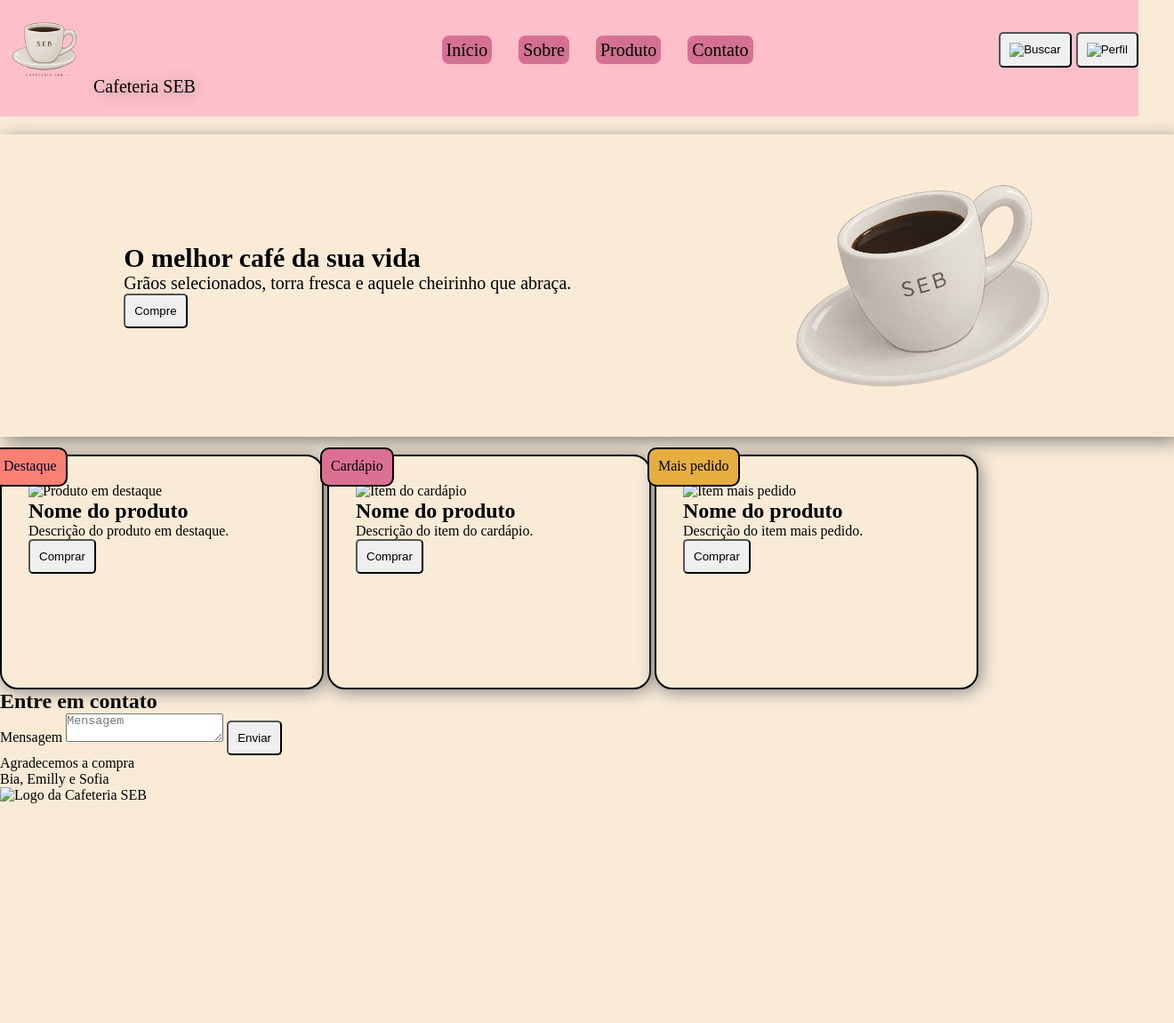
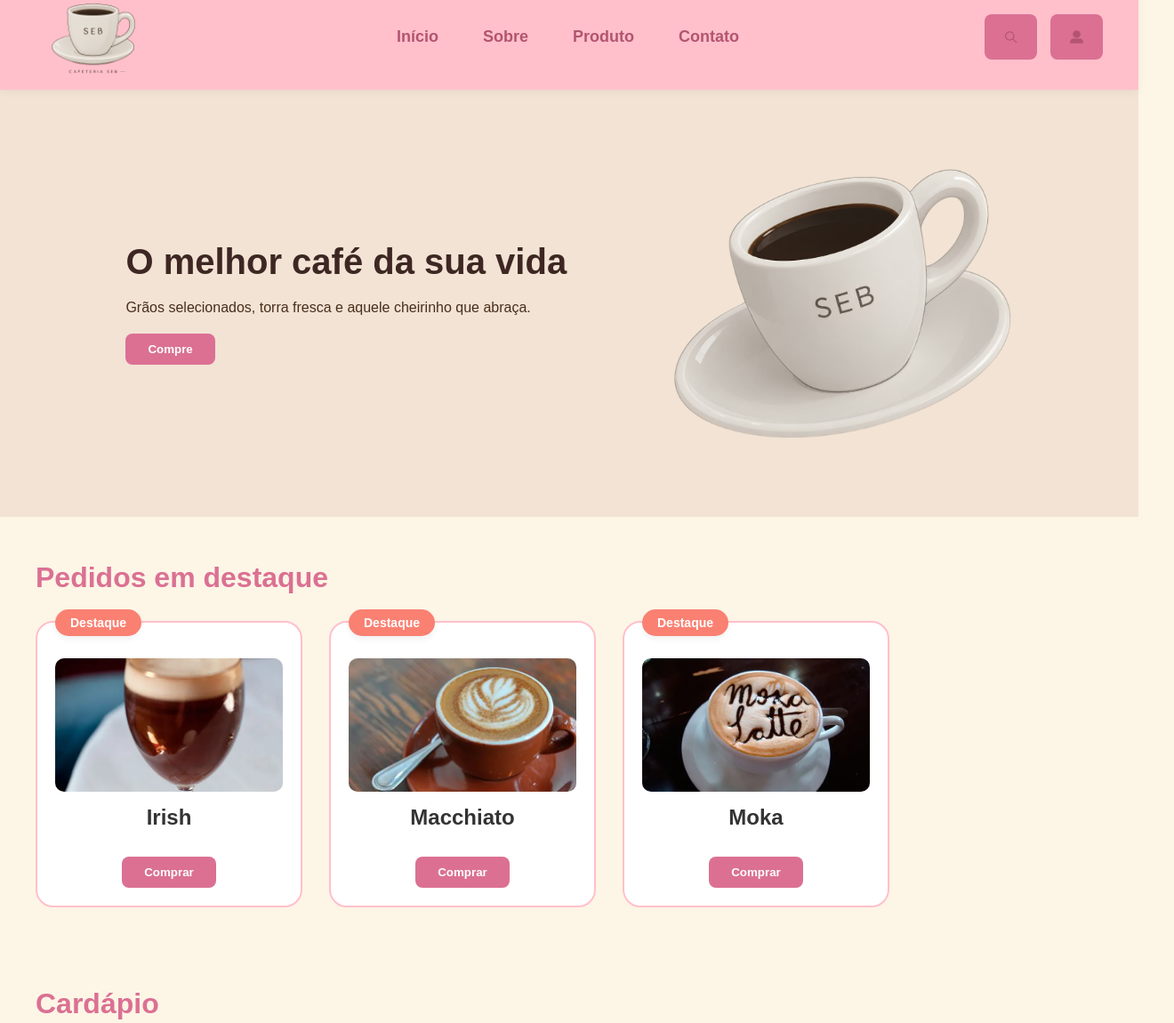
Before and after one commit to beatrzii-aa/projeto-romerito-cafeteria, a plain HTML site: page index.html in a window 1280 px wide. Shown: the part 19-1169 px from the top of the page at 89% size, 1320 px wide, since content can reach past the window. Before the commit the page ends 922 px from the top, so only its background shows below. Drawn offline with Linux system fonts and the light colour scheme.

Commit message:
git commit

```diff
--- a/index.html
+++ b/index.html
@@ -10,7 +10,7 @@
 
 <header class="cabecalho">
     <div>
-        <img src="foto_logo.png" alt="Logo da Cafeteria SEB" class="img__nav_bar"> Cafeteria SEB
+        <img src="foto_logo.png" alt="Logo da Cafeteria SEB" class="img__nav_bar">
     </div>
   <nav class="navbar">
     <ul>
@@ -21,14 +21,14 @@
     </ul>
   </nav>
   <div>
-    <button type="button" class="btn"><img src="" alt="Buscar"></button>
-    <button type="button" class="btn"><img src="" alt="Perfil"></button>
+    <button type="button" class="btn"><img src="foto_lupa.png" alt="Buscar"></button>
+    <button type="button" class="btn"><img src="foto_avatar.png" alt="Buscar"></button>
   </div>
 </header>
 
 <main>
   <section class="hero">
-    <div>
+    <div class="hero-texto">
       <h1>O melhor café da sua vida</h1>
       <p>Grãos selecionados, torra fresca e aquele cheirinho que abraça.</p>
       <button type="button" class="btn">Compre</button>
@@ -36,15 +36,40 @@
     <img src="foto_hero.png" alt="Xícara de café SEB" class="img__hero">
   </section>
 
-  <section>
+  <section class="secao-produtos">
+    <h2 class="titulo-secao">Pedidos em destaque</h2>
+
+    <div class="produtos-grid">
       <article class="card">
         <span class="badge badge--destaque">Destaque</span>
-      <img src="destaque.jpg" alt="Produto em destaque">
-      <h2>Nome do produto</h2>
-      <p>Descrição do produto em destaque.</p>
+        <img src="cafe-irish.webp" alt="Produto em destaque">
+        <h2>Irish</h2>
+        <p></p>
         <button type="button" class="btn">Comprar</button>
       </article>
 
+      <article class="card">
+        <span class="badge badge--destaque">Destaque</span>
+        <img src="cafe-macchiato.webp" alt="Produto em destaque 2">
+        <h2>Macchiato</h2>
+        <p></p>
+        <button type="button" class="btn">Comprar</button>
+      </article>
+
+      <article class="card">
+        <span class="badge badge--destaque">Destaque</span>
+        <img src="cafe-moka.webp" alt="Produto em destaque 3">
+        <h2>Moka</h2>
+        <p></p>
+        <button type="button" class="btn">Comprar</button>
+      </article>
+    </div>
+  </section>
+
+  <section class="secao-produtos">
+    <h2 class="titulo-secao">Cardápio</h2>
+
+    <div class="produtos-grid">
       <article class="card">
         <span class="badge badge--cardapio">Cardápio</span>
         <img src="cardapio.jpg" alt="Item do cardápio">
@@ -54,12 +79,51 @@
       </article>
 
       <article class="card">
+        <span class="badge badge--cardapio">Cardápio</span>
+        <img src="cardapio.jpg" alt="Item do cardápio 2">
+        <h2>Nome do produto 2</h2>
+        <p>Descrição do item do cardápio.</p>
+        <button type="button" class="btn">Comprar</button>
+      </article>
+
+      <article class="card">
+        <span class="badge badge--cardapio">Cardápio</span>
+        <img src="cardapio.jpg" alt="Item do cardápio 2">
+        <h2>Nome do produto 2</h2>
+        <p>Descrição do item do cardápio.</p>
+        <button type="button" class="btn">Comprar</button>
+      </article>
+    </div>
+  </section>
+
+  <section class="secao-produtos">
+    <h2 class="titulo-secao">Mais pedidos</h2>
+
+    <div class="produtos-grid">
+      <article class="card">
         <span class="badge badge--mais_pedido">Mais pedido</span>
         <img src="" alt="Item mais pedido">
         <h2>Nome do produto</h2>
         <p>Descrição do item mais pedido.</p>
         <button type="button" class="btn">Comprar</button>
       </article>
+
+      <article class="card">
+        <span class="badge badge--mais_pedido">Mais pedido</span>
+        <img src="" alt="Item mais pedido 2">
+        <h2>Nome do produto 2</h2>
+        <p>Descrição do item mais pedido.</p>
+        <button type="button" class="btn">Comprar</button>
+      </article>
+
+      <article class="card">
+        <span class="badge badge--mais_pedido">Mais pedido</span>
+        <img src="" alt="Item mais pedido 2">
+        <h2>Nome do produto 2</h2>
+        <p>Descrição do item mais pedido.</p>
+        <button type="button" class="btn">Comprar</button>
+      </article>
+    </div>
   </section>
 </main>
 
@@ -75,7 +139,7 @@
 
   <div>
     <p>Agradecemos a compra<br>Bia, Emilly e Sofia</p>
-    <img src="" alt="Logo da Cafeteria SEB">
+    <img src="foto_logo.png" alt="Logo da Cafeteria SEB">
   </div>
 </footer>
 
--- a/style.css
+++ b/style.css
@@ -1,7 +1,8 @@
-
 /* PARTE INICIAL DO SITE */
 body {
-    background-color: antiquewhite;
+    background-color: #fdf5e6;
+    font-family: 'Poppins', sans-serif;
+    color: #333;
 }
 
 * {
@@ -9,141 +10,244 @@ body {
     padding: 0;
     text-decoration: none;
     list-style-type: none;
+    box-sizing: border-box;
 }
 
 .cabecalho {
-    font-size: 20px;
-    height: 150px;
+    font-size: 18px;
+    height: 120px;
     width: 100%;
     background-color: pink;
     display: flex;
     align-items: center;
-    text-shadow: 2px 2px 20px grey;
     justify-content: space-between;
+    padding: 0 40px;
+    position: sticky;
+    top: 0;
+    z-index: 1000;
+    box-shadow: 0 2px 10px rgba(0,0,0,0.05);
 }
 
 .navbar ul{
     display: flex;
     flex-direction: row;
-    gap: 30px;
+    align-items: center;
+    gap: 20px;
 }
 
 .nav__texto {
-    background-color: palevioletred;
-    padding: 5px;
+    background-color: transparent;
+    padding: 8px 15px;
     border-radius: 8px;
-    color: black;
-    transition: 0.2s;
+    color: #b35470;
+    font-weight: 600;
+    transition: 0.3s;
 }
 
 .nav__texto:hover {
-    color: palevioletred;
-    background-color: white;
+    background-color: palevioletred;
+    color: white;
 }
 
 .img__nav_bar {
-    height: 100px;
+    height: 130px;
+    vertical-align: middle;
 }
 
+.cabecalho > div {
+    display: flex;
+    gap: 15px;
+}
+
+.cabecalho .btn {
+    padding: 8px 12px;
+    display: flex;
+    align-items: center;
+    justify-content: center;
+}
+
+.cabecalho .btn img {
+    width: 35px;
+    height: 35px;
+    object-fit: contain;
+}
 
 /* CONFIGURAÇÕES DO HERO */
-
 .hero {
     width: 100%;
-    height: 300px;
-    background-color: antiquewhite;
-    box-shadow: 5px 5px 20px grey;
-    padding: 20px;
+    min-height: 350px;
+    background-color: #f2e3d5;
+    color: #4a2e1b;
+    padding: 40px;
     display: flex;
-    justify-content: center;
+    justify-content: space-evenly;
     align-items: center;
-    font-size: 20px;
+    margin: 0;
+}
+
+.hero-texto {
+    max-width: 50%;
     display: flex;
-    margin: 20px 0;
-    justify-content: space-around;
+    flex-direction: column;
+    gap: 20px;
+    align-items: flex-start;
+}
+
+.hero-texto h1 {
+    font-size: 2.5rem;
+    color: #3e2723;
 }
 
 .img__hero {
-    height: 100%;
+    height: 400px;
 }
 
-
-
-/* CONFIGURAÇÕES DO TEXTO DE APRESENTAÇÃO */
-
-.btn {
-    padding: 10px;
-    border-radius: 5px;
+/* CONFIGURAÇÕES DOS BLOCOS DE PRODUTOS */
+.secao-produtos {
+    padding: 50px 40px 0 40px;
+    display: flex;
+    flex-direction: column;
+    align-items: flex-start;
 }
 
+.titulo-secao {
+    font-size: 2rem;
+    color: palevioletred;
+    margin-bottom: 30px;
+    text-align: left;
+    font-weight: 600;
+}
+
+.produtos-grid {
+    display: flex;
+    justify-content: flex-start;
+    gap: 30px;
+    padding-bottom: 40px;
+    flex-wrap: wrap;
+    width: 100%;
+}
+
+/* CONFIGURAÇÕES DOS CARDS */
 .card {
     position: relative;
     width: 300px;
-    height: 200px;
-    background-color: antiquewhite;
-    border: 2px black solid;
+    min-height: 250px;
+    background-color: white;
+    border: 2px solid pink;
     border-radius: 20px;
-    padding: 30px;
-    box-shadow: 2px 2px 20px grey;
-    display: inline-block;
-    transition: 0.2s;
-}
-
-img {
-    height: 140px;
-}
-
-
-/* CONFIGURAÇÕES DOS CARDS */
-
-.card--aluna_destaque {
-    background-color: rgb(2, 2, 43);
-    color: whitesmoke;
-    border-color: whitesmoke;
-}
-
-.card--turma {
-    background-color: rgb(255, 186, 186);
-}
-
-.card--professor {
-    background-color: rgb(252, 252, 204);
+    padding: 40px 20px 20px 20px;
+    display: flex;
+    flex-direction: column;
+    align-items: center;
+    text-align: center;
+    gap: 15px;
+    transition: 0.3s;
 }
 
 .card:hover {
-    width: 310px;
-    height: 210px;
+    transform: translateY(-5px);
+    box-shadow: 0 10px 20px rgba(0,0,0,0.05);
 }
 
-
-
-/* CONFIGURAÇÕES DOS BOTÕES */
-
-
-
-
+.card img {
+    width: 100%;
+    height: 150px;
+    object-fit: cover;
+    border-radius: 10px;
+    background-color: #f0f0f0;
+}
 
 /* CONFIGURAÇÕES DOS BADGES */
-
 .badge {
-    height: 20px;
-    padding: 10px;
     position: absolute;
-    left: -10px;
-    top: -10px;
-    border-radius: 10px;
-    border: 2px black solid;
+    top: -15px;
+    left: 20px;
+    padding: 5px 15px;
+    border-radius: 20px;
+    border: 2px solid pink;
+    font-weight: 600;
+    font-size: 14px;
+    box-shadow: 0 4px 6px rgba(0,0,0,0.05);
 }
 
 .badge--destaque {
     background-color: salmon;
-    color: rgb(2, 2, 43);
+    color: white;
+    border-color: salmon;
 }
 
 .badge--cardapio {
     background-color: palevioletred;
+    color: white;
+    border-color: palevioletred;
 }
 
 .badge--mais_pedido {
     background-color: rgb(230, 173, 65);
+    color: white;
+    border-color: rgb(230, 173, 65);
 }
+
+/* CONFIGURAÇÕES DOS BOTÕES */
+.btn {
+    padding: 10px 25px;
+    border-radius: 8px;
+    background-color: palevioletred;
+    color: white;
+    border: none;
+    cursor: pointer;
+    font-weight: 600;
+    font-family: 'Poppins', sans-serif;
+    transition: 0.2s;
+}
+
+.btn:hover {
+    background-color: #d16b8a;
+}
+
+/* CONFIGURAÇÕES DO RODAPÉ */
+footer {
+    background-color: pink;
+    padding: 40px;
+    display: flex;
+    justify-content: space-around;
+    align-items: flex-start;
+    flex-wrap: wrap;
+    gap: 20px;
+    margin-top: 40px;
+    color: #d16b8a;
+}
+
+footer form {
+    display: flex;
+    flex-direction: column;
+    gap: 10px;
+    margin-top: 15px;
+}
+
+footer textarea {
+    padding: 15px;
+    border-radius: 10px;
+    border: 2px solid white;
+    resize: none;
+    height: 80px;
+    width: 300px;
+    font-family: 'Poppins', sans-serif;
+}
+
+footer textarea:focus {
+    outline: none;
+    border-color: palevioletred;
+}
+
+footer div p {
+    font-weight: 600;
+    line-height: 1.6;
+}
+
+footer img {
+    width: 120px;
+    height: auto;
+    object-fit: contain;
+    margin-top: 15px;
+}
```
Also changed, not shown: cafe-irish.webp (added), cafe-macchiato.webp (added), cafe-moka.webp (added), foto_avatar.png (added), foto_lupa.png (added). Lines whose indentation alone changed are shown as unchanged.
